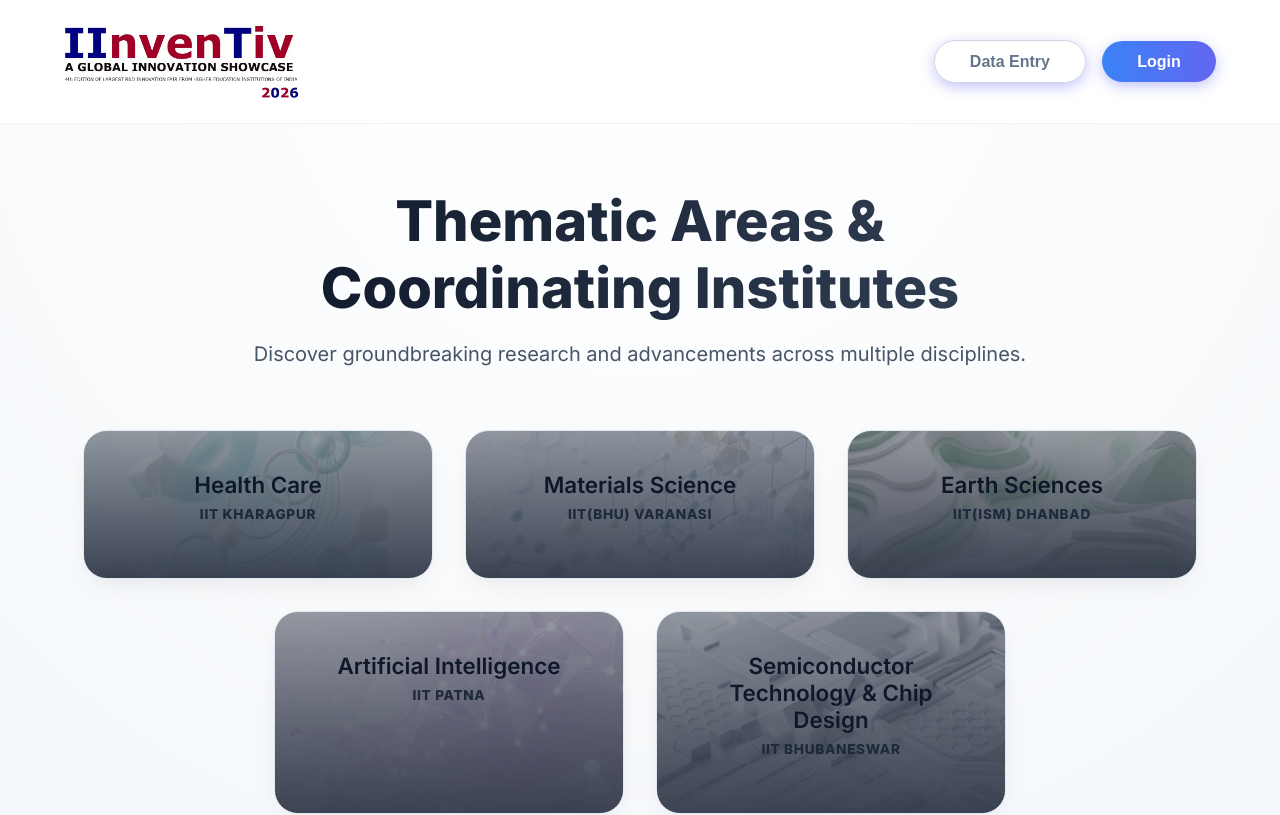
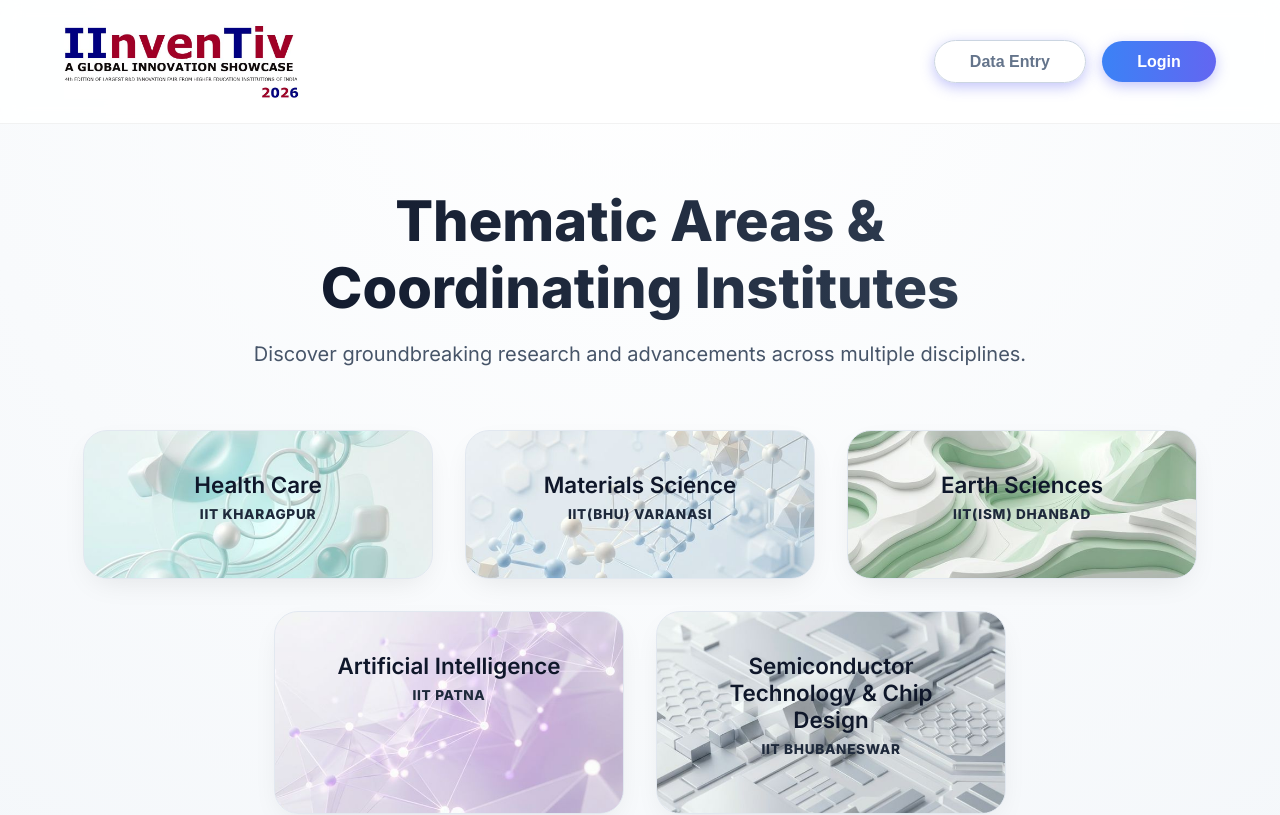
Before and after one commit to Sucheta-Ghosal/iinventive, a React (Vite) app: page / in a window 1280 px wide. Shown: the top 815 px of the page. Built offline with nearby package versions, Linux system fonts and the light colour scheme; no server answers.

Commit message:
made some ui changes

```diff
--- a/src/components/CategoryCard/CategoryCard.css
+++ b/src/components/CategoryCard/CategoryCard.css
@@ -28,7 +28,7 @@
   left: 0;
   right: 0;
   bottom: 0;
-  background: rgba(255, 255, 255, 0.15); /* Very light overlay to let colors pop */
+  background: transparent;
   opacity: 1;
   transition: background 0.4s ease;
   z-index: 1;
@@ -41,12 +41,15 @@
 
 .category-card:hover {
   transform: translateY(-10px) scale(1.03);
-  border-color: #38bdf8;
+  border-color: #011720;
   box-shadow: 0 20px 40px -10px rgba(56, 189, 248, 0.2);
 }
 
+
 .category-card:hover::before {
-  background: rgba(255, 255, 255, 0); /* Fully reveal image on hover */
+  background: rgba(255, 255, 255, 0.05);
+  /* Very subtle hover feedback */
+
 }
 
 .category-card .icon {
--- a/src/components/CategoryCard/CategoryCard.jsx
+++ b/src/components/CategoryCard/CategoryCard.jsx
@@ -6,7 +6,7 @@ function CategoryCard({ title, institute, bgImage, index }) {
   const navigate = useNavigate();
   const cardStyle = {
     animationDelay: `${(index + 1) * 0.1}s`,
-    backgroundImage: `linear-gradient(to bottom, rgba(15, 23, 42, 0.5), rgba(15, 23, 42, 0.95)), url(${bgImage})`
+    backgroundImage: `url(${bgImage})`
   };
 
   const handleCardClick = () => {
--- a/src/pages/HomePage/HomePage.jsx
+++ b/src/pages/HomePage/HomePage.jsx
@@ -105,19 +105,19 @@ function HomePage() {
       </main>
 
       {selectedVC && (
-        <div className="vc-modal-overlay" onClick={() => setSelectedVC(null)} style={{ position: 'fixed', top: 0, left: 0, right: 0, bottom: 0, backgroundColor: 'rgba(0,0,0,0.8)', display: 'flex', justifyContent: 'center', alignItems: 'center', zIndex: 1000, padding: '1rem' }}>
-          <div className="vc-modal-content" onClick={e => e.stopPropagation()} style={{ background: '#1e293b', padding: '2.5rem', borderRadius: '16px', width: '100%', maxWidth: '550px', border: '1px solid rgba(255,255,255,0.1)', position: 'relative', boxShadow: '0 25px 50px -12px rgba(0, 0, 0, 0.5)' }}>
-            <button onClick={() => setSelectedVC(null)} style={{ position: 'absolute', top: '1.2rem', right: '1.5rem', background: 'transparent', border: 'none', color: '#94a3b8', fontSize: '1.8rem', cursor: 'pointer', transition: 'color 0.2s' }}>&times;</button>
+        <div className="vc-modal-overlay" onClick={() => setSelectedVC(null)} style={{ position: 'fixed', top: 0, left: 0, right: 0, bottom: 0, backgroundColor: 'rgba(0,0,0,0.6)', display: 'flex', justifyContent: 'center', alignItems: 'center', zIndex: 1000, padding: '1rem' }}>
+          <div className="vc-modal-content" onClick={e => e.stopPropagation()} style={{ background: '#ffffff', padding: '2.5rem', borderRadius: '16px', width: '100%', maxWidth: '550px', border: '1px solid #e2e8f0', position: 'relative', boxShadow: '0 25px 50px -12px rgba(0, 0, 0, 0.15)' }}>
+            <button onClick={() => setSelectedVC(null)} style={{ position: 'absolute', top: '1.2rem', right: '1.5rem', background: 'transparent', border: 'none', color: '#64748b', fontSize: '1.8rem', cursor: 'pointer', transition: 'color 0.2s' }}>&times;</button>
 
             <div style={{ textAlign: 'center', marginBottom: '2rem' }}>
-              <img src={selectedVC.picture} alt={selectedVC.name} style={{ width: '130px', height: '130px', borderRadius: '50%', objectFit: 'cover', border: '4px solid #38bdf8', marginBottom: '1rem', boxShadow: '0 10px 15px -3px rgba(0, 0, 0, 0.3)' }} />
-              <h3 style={{ margin: '0', color: '#f8fafc', fontSize: '1.8rem' }}>{selectedVC.name}</h3>
-              <span style={{ color: '#38bdf8', fontSize: '0.85rem', textTransform: 'uppercase', letterSpacing: '1.5px', fontWeight: 'bold' }}>Venture Capitalist</span>
+              <img src={selectedVC.picture} alt={selectedVC.name} style={{ width: '130px', height: '130px', borderRadius: '50%', objectFit: 'cover', border: '4px solid #38bdf8', marginBottom: '1rem', boxShadow: '0 10px 15px -3px rgba(0, 0, 0, 0.1)' }} />
+              <h3 style={{ margin: '0', color: '#0f172a', fontSize: '1.8rem' }}>{selectedVC.name}</h3>
+              <span style={{ color: '#0284c7', fontSize: '0.85rem', textTransform: 'uppercase', letterSpacing: '1.5px', fontWeight: 'bold' }}>Venture Capitalist</span>
             </div>
 
-            <div style={{ marginBottom: '2.5rem', background: 'rgba(15, 23, 42, 0.5)', padding: '1.5rem', borderRadius: '12px', border: '1px solid rgba(255,255,255,0.05)' }}>
-              <h4 style={{ color: '#f1f5f9', margin: '0 0 0.8rem 0', fontSize: '1.1rem' }}>About Profile</h4>
-              <p style={{ color: '#cbd5e1', lineHeight: '1.7', fontSize: '0.95rem', margin: 0, whiteSpace: 'pre-line' }}>{selectedVC.about}</p>
+            <div style={{ marginBottom: '2.5rem', background: '#f8fafc', padding: '1.5rem', borderRadius: '12px', border: '1px solid #e2e8f0' }}>
+              <h4 style={{ color: '#1e293b', margin: '0 0 0.8rem 0', fontSize: '1.1rem' }}>About Profile</h4>
+              <p style={{ color: '#475569', lineHeight: '1.7', fontSize: '0.95rem', margin: 0, whiteSpace: 'pre-line' }}>{selectedVC.about}</p>
             </div>
 
             {userInfo && (userInfo.role === 'Innovator' || userInfo.role === 'Startup') && (() => {
```
